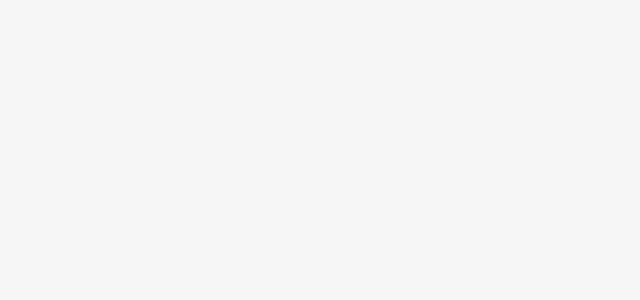
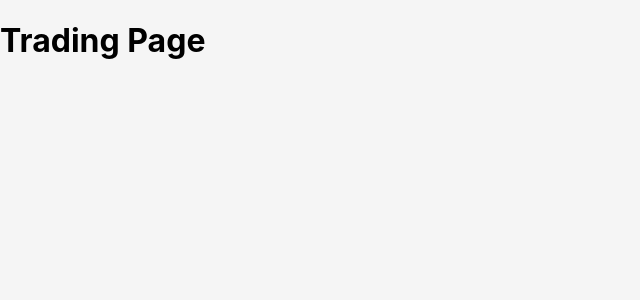
Before and after one commit to bwash15/capstone-flipside-options-dashboard, a React (Create React App) app in the folder Front_End/: page /trading in a window 1280 px wide. Before the commit this address had no page. Shown: the top 300 px of the page, without its empty margins (0-640 px from the left). Built offline with nearby package versions, Linux system fonts and the light colour scheme.

Commit message:
added trading template to desktop

```diff
--- a/Front_End/src/App.js
+++ b/Front_End/src/App.js
@@ -38,6 +38,7 @@ function App() {
 					<Route path="/login" exact element={<Login />} />
 					<Route path="/profile" exact element = {<Profile/>}/>
 					<Route path="/tiles" exact element = {<Tiles/>}/>
+					<Route path="/trading" exact element = {<Trading/>}/>
 					<Route path="/" element={<Navigate replace to="/login" />} />
 				</Routes>
 		);
--- a/Front_End/src/Views/Desktop/TradingPage/index.js
+++ b/Front_End/src/Views/Desktop/TradingPage/index.js
@@ -1,8 +1,8 @@
 import * as React from 'react';
 
 
-export default function Trading() {
+ function Trading() {
   return (
     <div><h1>Trading Page</h1></div>
   );
-}
+}export default Trading;
```
